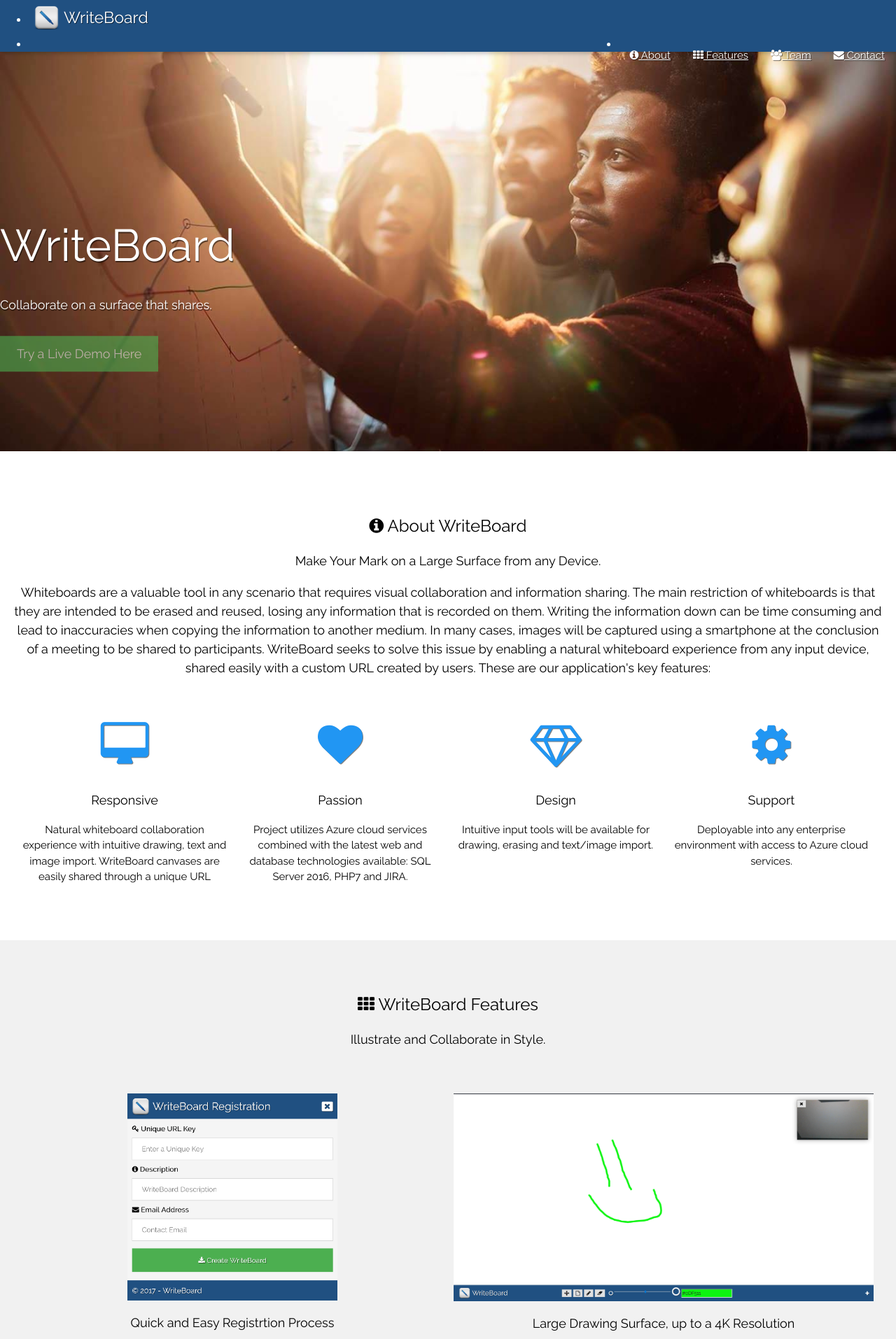
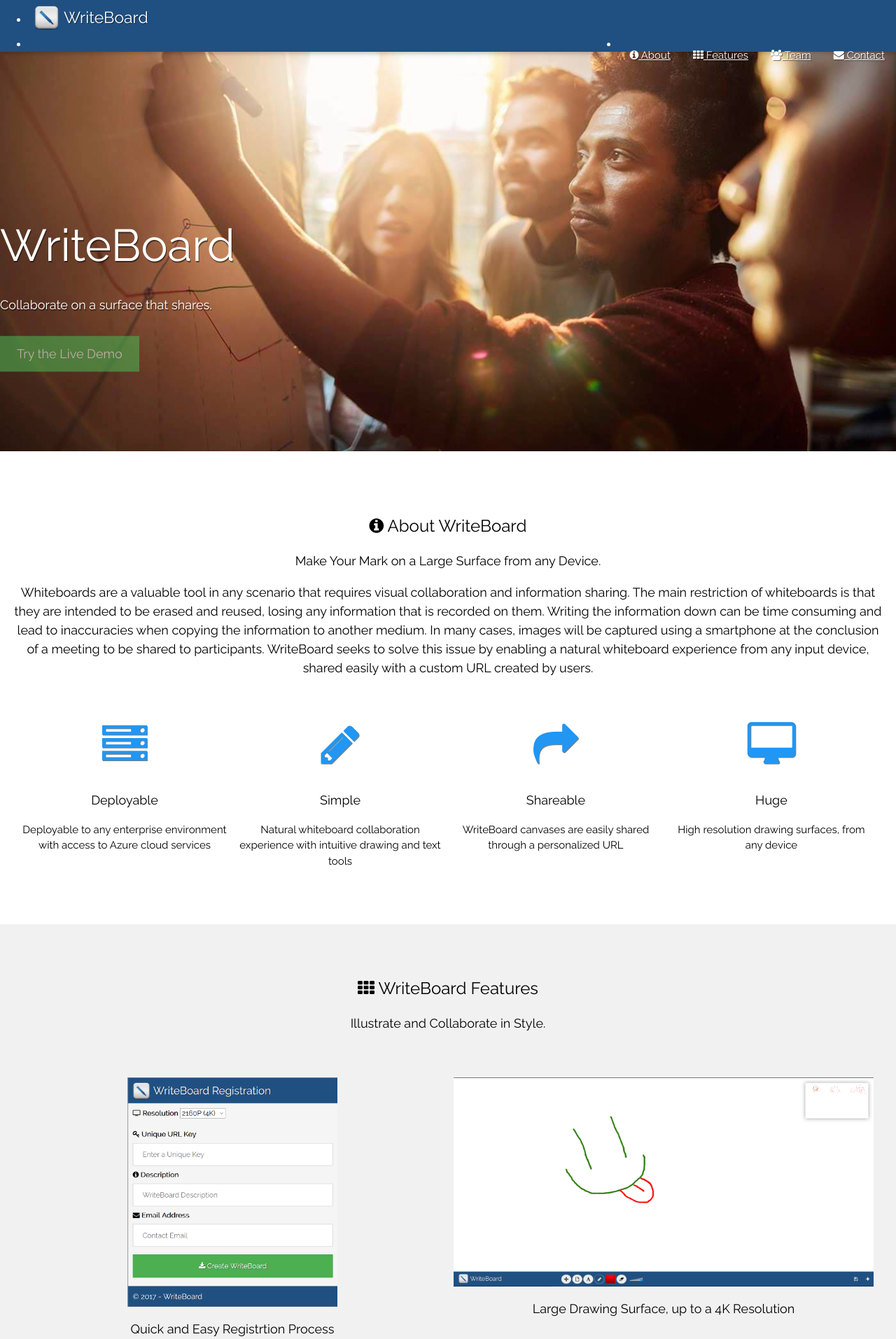
Before and after one commit to ITC4840-WG2/writeboard.spotlight, an ASP.NET Core app: template src/writeboard.ext/Views/External/Index.cshtml in a window 1280 px wide. Shown: the part 16-1930 px from the top of the page at 70% size. Run offline with ASP.NET Core 8, Linux system fonts and the light colour scheme; the template is opened without the code that fills it, so the values that code supplies are empty; the project's own start-up code is not run, and a stand-in starts its controllers and pages; some libraries are stand-ins or nearby versions.

Commit message:
Demo ready.

```diff
--- a/src/writeboard.ext/Controllers/External.cs
+++ b/src/writeboard.ext/Controllers/External.cs
@@ -41,7 +41,7 @@
                 message.To.Add(new MailboxAddress("writeboard-team", "writeboard-team@outlook.com"));
                 message.Subject = "WriteBoard - Contact";
                 var bodyBuilder = new BodyBuilder();
-                bodyBuilder.HtmlBody = "<b>" + contactName + " Sent:</b><p><p>" + contactSubject + "<p><p>" + contactMsg + "<p> Respond to: mailto://" + contactEmail;
+                bodyBuilder.HtmlBody = "<b>" + contactName + " Sent:</b><p><p>" + contactSubject + "<p><p>" + contactMsg + "<p> Respond to: <a href='mailto://" + contactEmail + "'>" + contactEmail + "</a>";
                 message.Body = bodyBuilder.ToMessageBody();
 
                 using (var client = new SmtpClient())
@@ -52,8 +52,6 @@
                     client.Send(message);
                     client.Disconnect(true);
                 }
-
-                Response.Redirect("/");
             }
 
             //get writeboard unique registration count
--- a/src/writeboard.ext/Views/External/Index.cshtml
+++ b/src/writeboard.ext/Views/External/Index.cshtml
@@ -9,7 +9,7 @@
         <span class="wb-header-subtitle w3-large">Collaborate on a surface that shares.</span>
         <p>
             <a href="@ViewBag.appURL" class="w3-btn w3-green w3-padding-large w3-large w3-margin-top w3-opacity w3-hover-opacity-off">
-                Try a Live Demo Here
+                Try the Live Demo
             </a>
         </p>
     </div>
@@ -21,28 +21,31 @@
     <h3 class="w3-center"><i class="fa fa-info-circle"></i> About WriteBoard</h3>
     <p class="w3-center w3-large">Make Your Mark on a Large Surface from any Device.</p>
     <p class="w3-center w3-large">
-        Whiteboards are a valuable tool in any scenario that requires visual collaboration and information sharing. The main restriction of whiteboards is that they are intended to be erased and reused, losing any information that is recorded on them. Writing the information down can be time consuming and lead to inaccuracies when copying the information to another medium. In many cases, images will be captured using a smartphone at the conclusion of a meeting to be shared to participants. WriteBoard seeks to solve this issue by enabling a natural whiteboard experience from any input device, shared easily with a custom URL created by users. These are our application's key features:
+        Whiteboards are a valuable tool in any scenario that requires visual collaboration and information sharing. The main restriction of whiteboards is that they are intended to be erased and reused, losing any information that is recorded on them. Writing the information down can be time consuming and lead to inaccuracies when copying the information to another medium. In many cases, images will be captured using a smartphone at the conclusion of a meeting to be shared to participants. WriteBoard seeks to solve this issue by enabling a natural whiteboard experience from any input device, shared easily with a custom URL created by users.
     </p>
     <div class="w3-row-padding w3-center" style="margin-top:64px">
         <div class="w3-quarter">
-            <i class="fa fa-desktop w3-margin-bottom w3-jumbo w3-center w3-text-blue"></i>
-            <p class="w3-large">Responsive</p>
-            <p>Natural whiteboard collaboration experience with intuitive drawing, text and image import. WriteBoard canvases are easily shared through a unique URL</p>
+            <i class="fa fa-server w3-margin-bottom w3-jumbo w3-text-blue"></i>
+            <p class="w3-large">Deployable</p>
+            <p>Deployable to any enterprise environment with access to Azure cloud services</p>
         </div>
+
         <div class="w3-quarter">
-            <i class="fa fa-heart w3-margin-bottom w3-jumbo w3-text-blue"></i>
-            <p class="w3-large">Passion</p>
-            <p>Project utilizes Azure cloud services combined with the latest web and database technologies available: SQL Server 2016, PHP7 and JIRA.</p>
+            <i class="fa fa-pencil w3-margin-bottom w3-jumbo w3-center w3-text-blue"></i>
+            <p class="w3-large">Simple</p>
+            <p>Natural whiteboard collaboration experience with intuitive drawing and text tools</p>
         </div>
+
         <div class="w3-quarter">
-            <i class="fa fa-diamond w3-margin-bottom w3-jumbo w3-text-blue"></i>
-            <p class="w3-large">Design</p>
-            <p>Intuitive input tools will be available for drawing, erasing and text/image import.</p>
+            <i class="fa fa-share w3-margin-bottom w3-jumbo w3-center w3-text-blue"></i>
+            <p class="w3-large">Shareable</p>
+            <p>WriteBoard canvases are easily shared through a personalized URL</p>
         </div>
+
         <div class="w3-quarter">
-            <i class="fa fa-cog w3-margin-bottom w3-jumbo w3-text-blue"></i>
-            <p class="w3-large">Support</p>
-            <p>Deployable into any enterprise environment with access to Azure cloud services.</p>
+            <i class="fa fa-desktop w3-margin-bottom w3-jumbo w3-text-blue"></i>
+            <p class="w3-large">Huge</p>
+            <p>High resolution drawing surfaces, from any device</p>
         </div>
     </div>
 </div>
@@ -52,11 +55,11 @@
     <p class="w3-center w3-large">Illustrate and Collaborate in Style.</p>
     <div class="w3-row-padding w3-center" style="margin-top:64px">
         <div class="w3-half">
-            <img src="~/images/123.png" style="width:50%" onclick="onClick(this)" class="w3-hover-opacity">
+            <img src="~/images/register.png" style="width:50%" onclick="onClick(this)" class="w3-hover-opacity">
             <p class="w3-large">Quick and Easy Registrtion Process</p>
         </div>
         <div class="w3-half">
-            <img src="~/images/234.png" style="width:100%" onclick="onClick(this)" class="w3-hover-opacity">
+            <img src="~/images/app.png" style="width:100%" onclick="onClick(this)" class="w3-hover-opacity">
             <p class="w3-large">Large Drawing Surface, up to a 4K Resolution</p>
         </div>
     </div>
@@ -73,21 +76,9 @@
 
 <!-- Promo Section "Statistics" -->
 <div class="w3-container w3-row w3-center w3-padding-64">
-    <div class="w3-quarter">
-        <span class="w3-xxlarge">@ViewBag.wbcount</span>
-        <br>Partners
-    </div>
-    <div class="w3-quarter">
-        <span class="w3-xxlarge">60%</span>
-        <br>Project Progress
-    </div>
-    <div class="w3-quarter">
-        <span class="w3-xxlarge">0+</span>
-        <br>Happy Clients
-    </div>
-    <div class="w3-quarter">
-        <span class="w3-xxlarge">50+</span>
-        <br>Meetings
+    <div class="w3-center">
+        <span class="w3-xxxlarge">@ViewBag.wbcount</span>
+        <br>Live Demo Registrations and Counting
     </div>
 </div>
 
@@ -158,7 +149,7 @@
                 <div class="row">
                     <label>
                         <i class="fa fa-user"></i>
-                        <b>Name</b>
+                        <b>Full Name</b>
                     </label>
                     <input type="text" class="w3-input w3-border" id="wb-name" runat="server" placeholder="Contact Full Name" name="wb-name" required>
                 </div>
```
Also changed, not shown: src/writeboard.ext/wwwroot/js/site.js (+6 -1 lines), src/writeboard.ext/wwwroot/images/123.png (deleted), src/writeboard.ext/wwwroot/images/234.png (deleted), src/writeboard.ext/wwwroot/images/3.png (deleted), src/writeboard.ext/wwwroot/images/345.png (deleted), src/writeboard.ext/wwwroot/images/4.png (deleted), src/writeboard.ext/wwwroot/images/5.png (deleted), src/writeboard.ext/wwwroot/images/6.png (deleted), src/writeboard.ext/wwwroot/images/7.png (deleted), src/writeboard.ext/wwwroot/images/8.png (deleted), src/writeboard.ext/wwwroot/images/Brian.png (deleted), src/writeboard.ext/wwwroot/images/James.png (deleted), src/writeboard.ext/wwwroot/images/Jeff.png (deleted), src/writeboard.ext/wwwroot/images/Wai.png (deleted), 2 more files.
